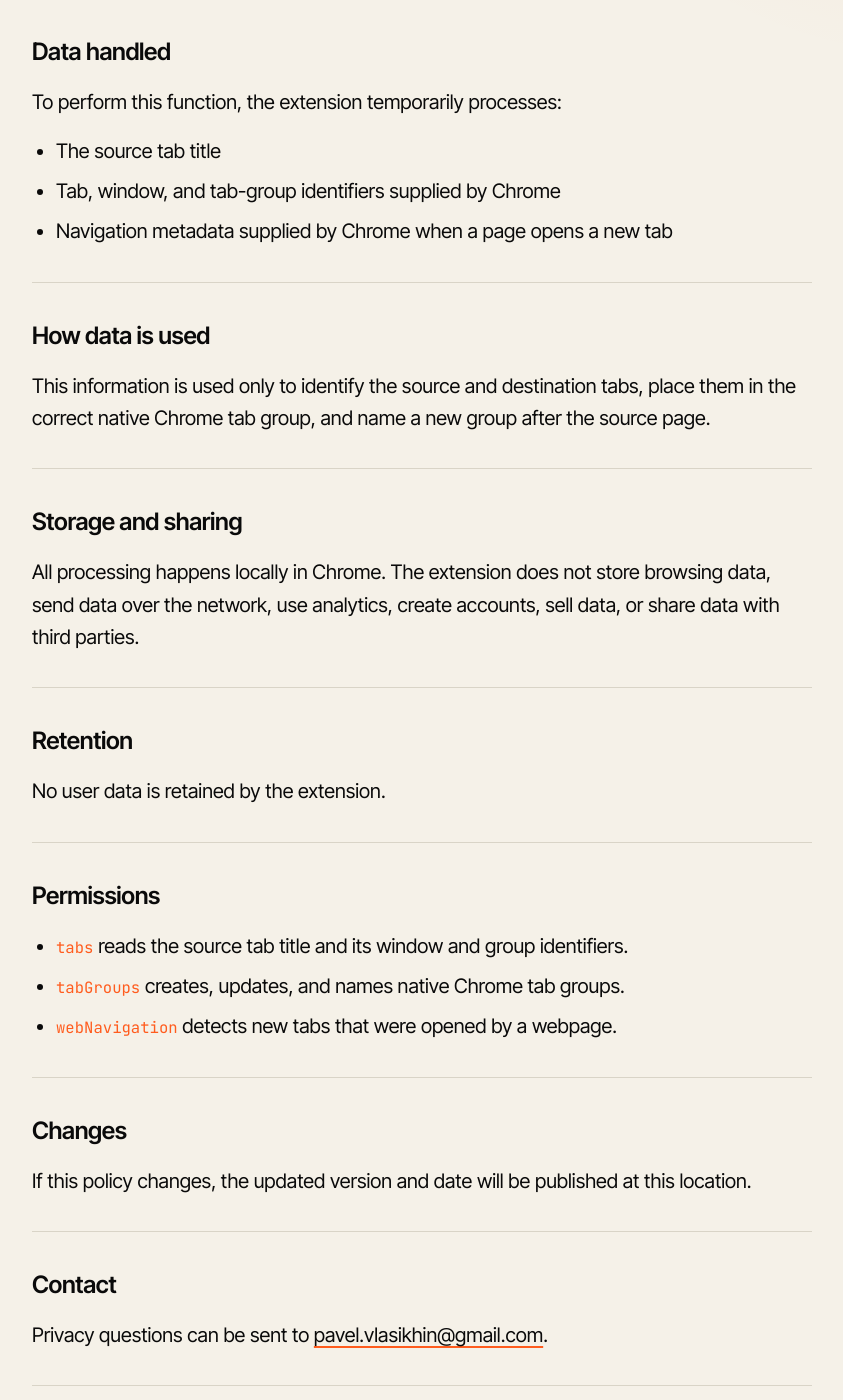
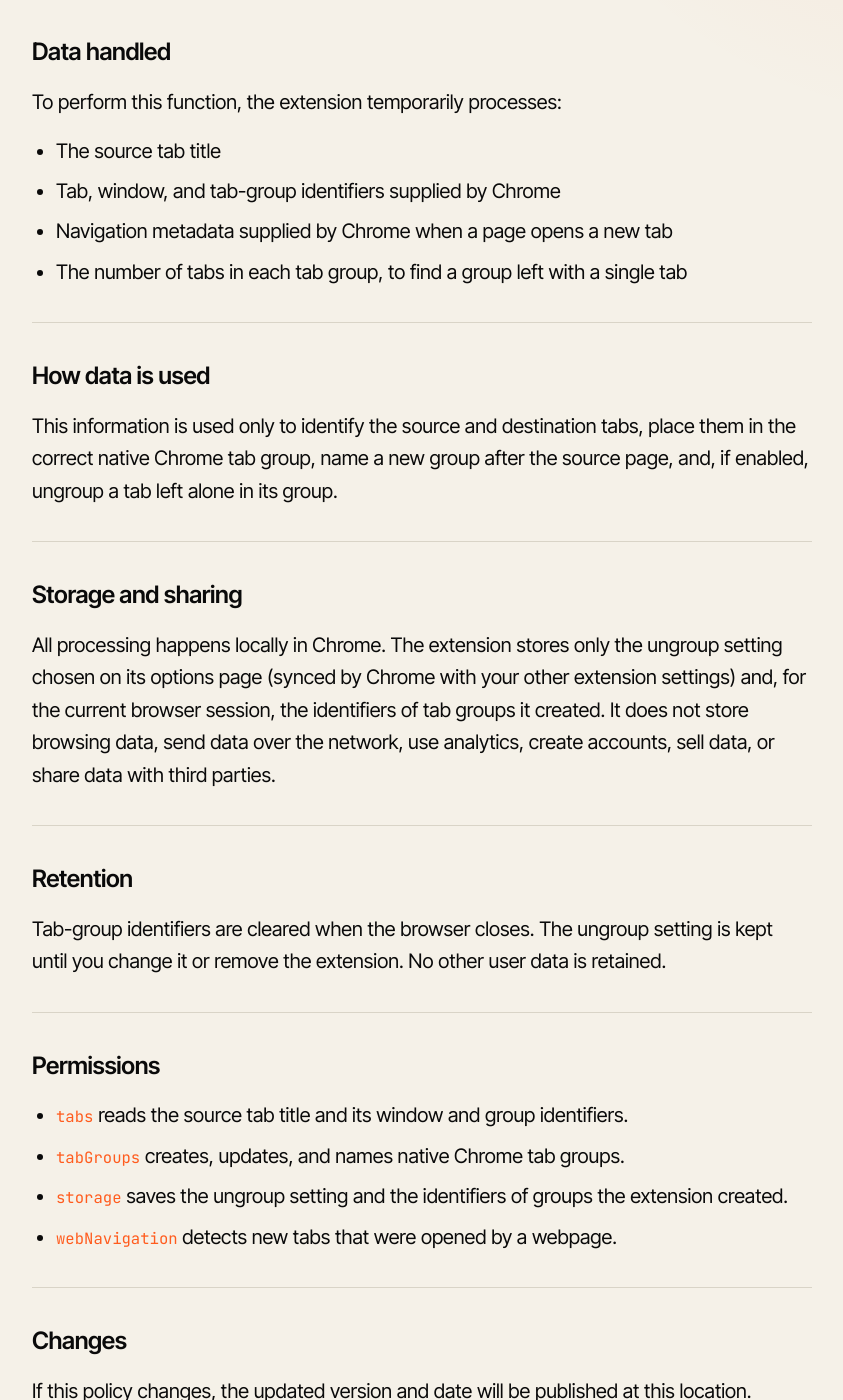
Before and after one commit to vlasikhin/vlasikhin.github.io, a Jekyll site: the page open-in-opener-tab-group/privacy/index.html, which Jekyll copies as it is, in a window 1280 px wide and 1400 px high, scrolled down 510 px. Shown: the whole window, without its empty margins (218-1061 px from the left). Built offline with Jekyll 4.4.1, drawn with Linux system fonts in a browser that asks for light colours; some of the changed text lies outside the part shown.

Commit message:
Update Open in Opener Tab Group privacy policy for 1.4.0

```diff
--- a/open-in-opener-tab-group/privacy/index.html
+++ b/open-in-opener-tab-group/privacy/index.html
@@ -136,7 +136,7 @@
 
   <header>
     <h1>Privacy Policy</h1>
-    <div class="updated">Open in Opener Tab Group · Updated July 30, 2026</div>
+    <div class="updated">Open in Opener Tab Group · Updated September 26, 2026</div>
   </header>
 
   <article>
@@ -151,22 +151,23 @@
         <li>The source tab title</li>
         <li>Tab, window, and tab-group identifiers supplied by Chrome</li>
         <li>Navigation metadata supplied by Chrome when a page opens a new tab</li>
+        <li>The number of tabs in each tab group, to find a group left with a single tab</li>
       </ul>
     </section>
 
     <section>
       <h2>How data is used</h2>
-      <p>This information is used only to identify the source and destination tabs, place them in the correct native Chrome tab group, and name a new group after the source page.</p>
+      <p>This information is used only to identify the source and destination tabs, place them in the correct native Chrome tab group, name a new group after the source page, and, if enabled, ungroup a tab left alone in its group.</p>
     </section>
 
     <section>
       <h2>Storage and sharing</h2>
-      <p>All processing happens locally in Chrome. The extension does not store browsing data, send data over the network, use analytics, create accounts, sell data, or share data with third parties.</p>
+      <p>All processing happens locally in Chrome. The extension stores only the ungroup setting chosen on its options page (synced by Chrome with your other extension settings) and, for the current browser session, the identifiers of tab groups it created. It does not store browsing data, send data over the network, use analytics, create accounts, sell data, or share data with third parties.</p>
     </section>
 
     <section>
       <h2>Retention</h2>
-      <p>No user data is retained by the extension.</p>
+      <p>Tab-group identifiers are cleared when the browser closes. The ungroup setting is kept until you change it or remove the extension. No other user data is retained.</p>
     </section>
 
     <section>
@@ -174,6 +175,7 @@
       <ul>
         <li><code>tabs</code> reads the source tab title and its window and group identifiers.</li>
         <li><code>tabGroups</code> creates, updates, and names native Chrome tab groups.</li>
+        <li><code>storage</code> saves the ungroup setting and the identifiers of groups the extension created.</li>
         <li><code>webNavigation</code> detects new tabs that were opened by a webpage.</li>
       </ul>
     </section>
--- a/projects/index.html
+++ b/projects/index.html
@@ -243,7 +243,8 @@
       it came from. This extension keeps the two together instead — joining the source tab's
       existing group, or starting a new one named after the source page. It stays out of the way
       elsewhere: links from pinned tabs, other applications, blank tabs and other windows are left
-      alone. Everything runs locally, with no accounts, analytics or network requests.
+      alone. An optional setting dissolves a group once only one tab is left in it. Everything runs
+      locally, with no accounts, analytics or network requests.
     </p>
     <ul class="stack">
       <li>Chrome MV3</li>
```
